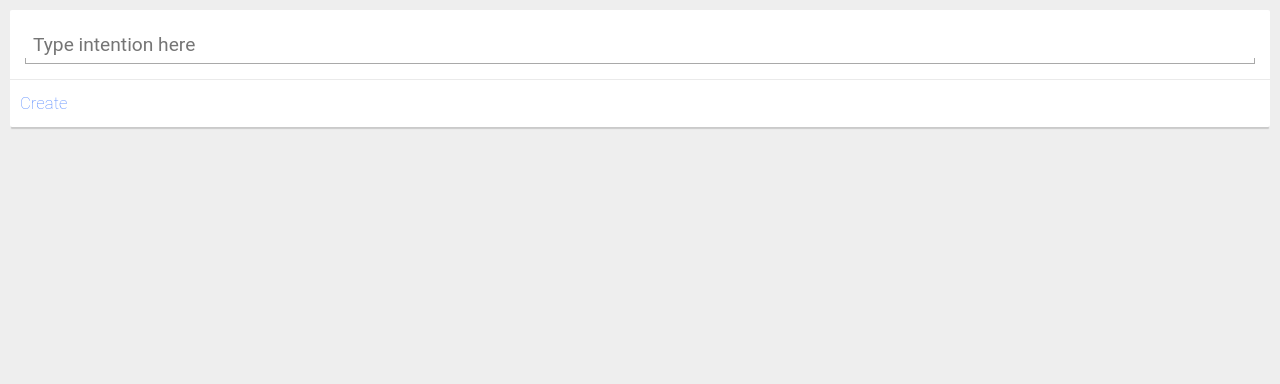
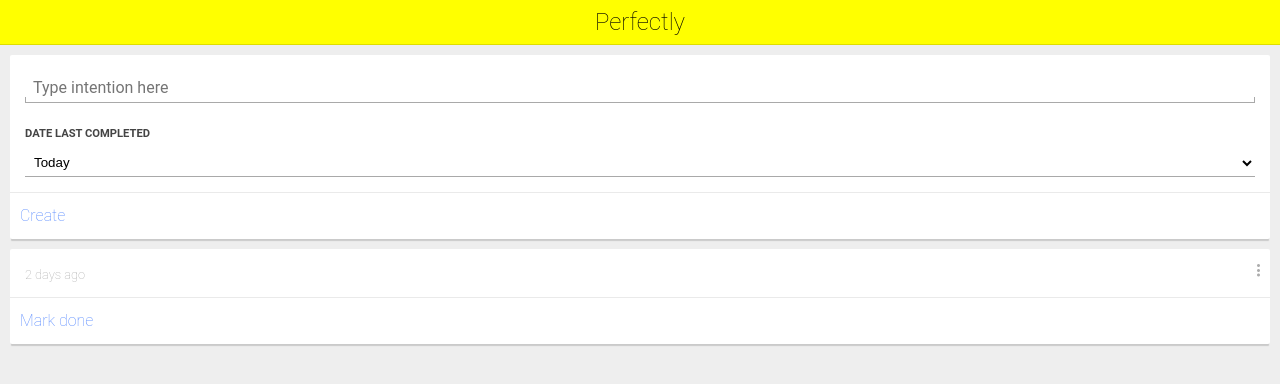
Before and after one commit to owencm/reminders, a plain HTML site: page index.html in a window 1280 px wide. Both pictures are taken after a click on the element "Create". Drawn offline with Linux system fonts and the light colour scheme.

Commit message:
Editing works and input now accepts 'last completed'

```diff
--- a/index.html
+++ b/index.html
@@ -11,6 +11,17 @@
         -ms-user-select: none;
         user-select: none;
       }
+
+      #header {
+        font-family: 'Roboto', sans-serif;
+        font-weight: 100;
+        font-size: 1.5em;
+        text-align: center;
+        padding: 10px;
+        border-bottom: 1px solid #dd0;
+        background-color: #ff0;
+      }
+
       .card-container {
         margin: 10px auto;
         padding: 0 10px 0 10px;
@@ -28,17 +39,19 @@
       }
       .card .card-action {
         color: #58f;
-        font-size: 1.05em;
+        font-size: 1em;
         padding: 15px 10px;
       }
       .card .menu {
-        background-image: url('dropdown.png');
-        background-size: 6px 17px;
-        width: 6px;
-        height: 17px;
+        background-repeat: no-repeat;
+        background-position: calc(100% - 10px) 15px;
+        background-image: url('dropdown@2x.png');
+        background-size: 3px 13px;
+        width: 40px;
+        height: 50px;
         position: absolute;
-        top: 10px;
-        right: 5px;
+        top: 0;
+        right: 0;
       }
       .card .menu:before {
         padding: 15px 20px 15px 15px;
@@ -58,7 +71,32 @@
         background-color: #eaeaea;
       }
 
+      .card label {
+        margin: 25px 0 10px 0;
+        display: block;
+        text-transform: uppercase;
+        font-size: 0.7em;
+        font-weight: bold;
+        color: #444;
+      }
+      .card select {
+        -webkit-appearance: listbox;
+        width: 100%;
+        border: none;
+        border-bottom: 1px solid #a9a9a9;
+        border-radius: 0;
+        background-color: rgba(0, 0, 0, 0);
+        padding: 5px;
+        outline: none;
+      }
+      .card select:active {
+        /* Todo: Ensure this is the same color as other clicks */
+        background-color: #ddd;
+      }
+
       input.holo[type='text'] {
+        /* Use scale to simulate 1px on high resolution devices */
+        /*-webkit-transform: scale(0.5);*/
         width: 100%;
         font-family: "Roboto", "Droid Sans", sans-serif;
         font-size: 16px;
@@ -90,23 +128,14 @@
   </head>
   <body>
 
-    <div class='card-container'>
-      <div class='card'>
-        <form type='submit' onsubmit='document.querySelector("#submitButton").click(); return false;'>
-          <div class='card-content-padder'>
-            <input type='text' id='titleInput' placeholder='Type intention here' autocomplete='off' autocapitalize='on' class='holo title'></input>
-          </div>
-          <div class='divider'></div>
-          <div class='card-action' id='submitButton'>
-            Create
-          </div>
-        </form>
-      </div>
+    <div id='header'>
+      Perfectly
     </div>
 
+    <div id='create-section'></div>
     <div id='cards'></div>
 
-    <template id='card'>
+    <template id='card-template'>
       <div class='card-container'>
         <div class='card'>
           <div class='card-content-padder'>
@@ -125,12 +154,65 @@
       </div>
     </template>
 
+    <template id='edit-card-template'>
+      <div class='card-container'>
+        <div class='card'>
+          <!-- TODO: make the submit action press the action -->
+          <form type='submit' onsubmit='return false;'>
+            <div class='card-content-padder'>
+              <input type='text' placeholder='Type intention here' autocomplete='off' autocapitalize='on' class='holo title-input'></input>
+              <label>Date last completed</label>
+              <select>
+                <option>Today</option>
+                <option>Yesterday</option>
+                <option>This week</option>
+                <option>Last week</option>
+                <option>This month</option>
+                <option>Last month</option>
+                <option>Earlier</option>
+              </select>
+  <!--             <label>Intended frequency:</label>
+              <select>
+                <option>Daily</option>
+                <option>Weekly</option>
+                <option>Monthly</option>
+              </select> -->
+            </div>
+            <div class='divider'></div>
+            <div class='card-action'>
+              Done
+            </div>
+          </form>
+        </div>
+      </div>
+    </template>
+
     <script type='text/javascript'>
+
+      // Render the create action view
+      var template = document.querySelector('#edit-card-template');
+      template.content.querySelector('.card').id = 'create-card';
+      var actionElem = template.content.querySelector('.card-action');
+      actionElem.innerHTML = 'Create';
+      var instance = template.content.cloneNode(true);
+      document.querySelector('#create-section').appendChild(instance);
+
+      var cardElem = document.querySelector('#create-card');
+      // Bind to clicks on 'Mark Done'
+      cardElem.querySelector('.card-action').onclick = function () {
+        var titleElement = cardElem.querySelector('.title-input');
+        var title = titleElement.value;
+        titleElement.value = '';
+        var a = new Action({title: title});
+        actionCollection.create(a);
+      }
+
       // Models
       var Action = Backbone.Model.extend({
         defaults: {
           'title': '',
-          'lastDone': (new Date).getTime()-86400000*2
+          'lastDone': (new Date).getTime()-86400000*2,
+          'beingEdited': false
         },
         lastDoneDays: function () {
           var milliSince = (new Date).getTime() - this.get('lastDone');
@@ -157,21 +239,51 @@
         render: function (event) {
           document.querySelector('#cards').innerHTML = '';
           _.each(this.model.models, function (action) {
-            var template = document.querySelector('template');
+            if (action.get('beingEdited')) {
+              // Render the edit action view
+              var template = document.querySelector('#edit-card-template');
+              template.content.querySelector('.card').id = 'card-'+action.cid;
+              var actionElem = template.content.querySelector('.card-action');
+              actionElem.innerHTML = 'Done';
+              var titleInputElem = template.content.querySelector('.title-input');
+              titleInputElem.value = action.get('title');
+              var instance = template.content.cloneNode(true);
+              document.querySelector('#cards').appendChild(instance);
+
+              var cardElem = document.querySelector('#card-'+action.cid);
+              var titleInputElem = cardElem.querySelector('.title-input');
+              titleInputElem.focus();
+              // Bind to clicks on 'Done'
+              cardElem.querySelector('.card-action').onclick = function () {
+                var title = titleInputElem.value;
+                action.set({'title': title, beingEdited: false});
+                action.save();
+              }
+            } else {
+              // Render the view action view
+              var template = document.querySelector('#card-template');
               template.content.querySelector('.card').id = 'card-'+action.cid;
               var titleElem = template.content.querySelector('.title');
               titleElem.innerHTML = action.get('title');
               var lastDoneElem = template.content.querySelector('.last-done');
-            lastDoneElem.innerHTML = action.lastDoneDays() + ' days ago';
+              var lastDoneString;
+              if (action.lastDoneDays() === 0) {
+                lastDoneString = 'Today';
+              } else {
+                lastDoneString = action.lastDoneDays() + ' days ago';
+              }
+              lastDoneElem.innerHTML = lastDoneString;
               var instance = template.content.cloneNode(true);
               document.querySelector('#cards').appendChild(instance);
 
+              var cardElem = document.querySelector('#card-'+action.cid);
               // Bind to clicks on 'Mark Done'
-            var cardElem = document.querySelector('#card-'+action.cid);
-            cardElem.querySelector('.card-action').onclick = function () {
-              action.done();
+              cardElem.querySelector('.card-action').onclick = function () { action.done() };
+              // Bind to clicks on the menu
+              cardElem.querySelector('.menu').onclick = function () {
+                action.set('beingEdited', true);
               }
-
+            }
           });
         }
       });
@@ -183,14 +295,6 @@
               actionListView.render();
           }
       });
-
-      document.querySelector('#submitButton').onclick = function() {
-        var titleElement = document.querySelector('#titleInput');
-        var title = titleElement.value;
-        titleElement.val('');
-        var a = new Action({title: title});
-        actionCollection.create(a);
-      }
 
       // This may be needed for form submitting
       // var hideKeyboard = function (element) {
```
Also changed, not shown: dropdown.png (deleted), dropdown@2x.png (added), 1 other file. Lines whose indentation alone changed are shown as unchanged.
